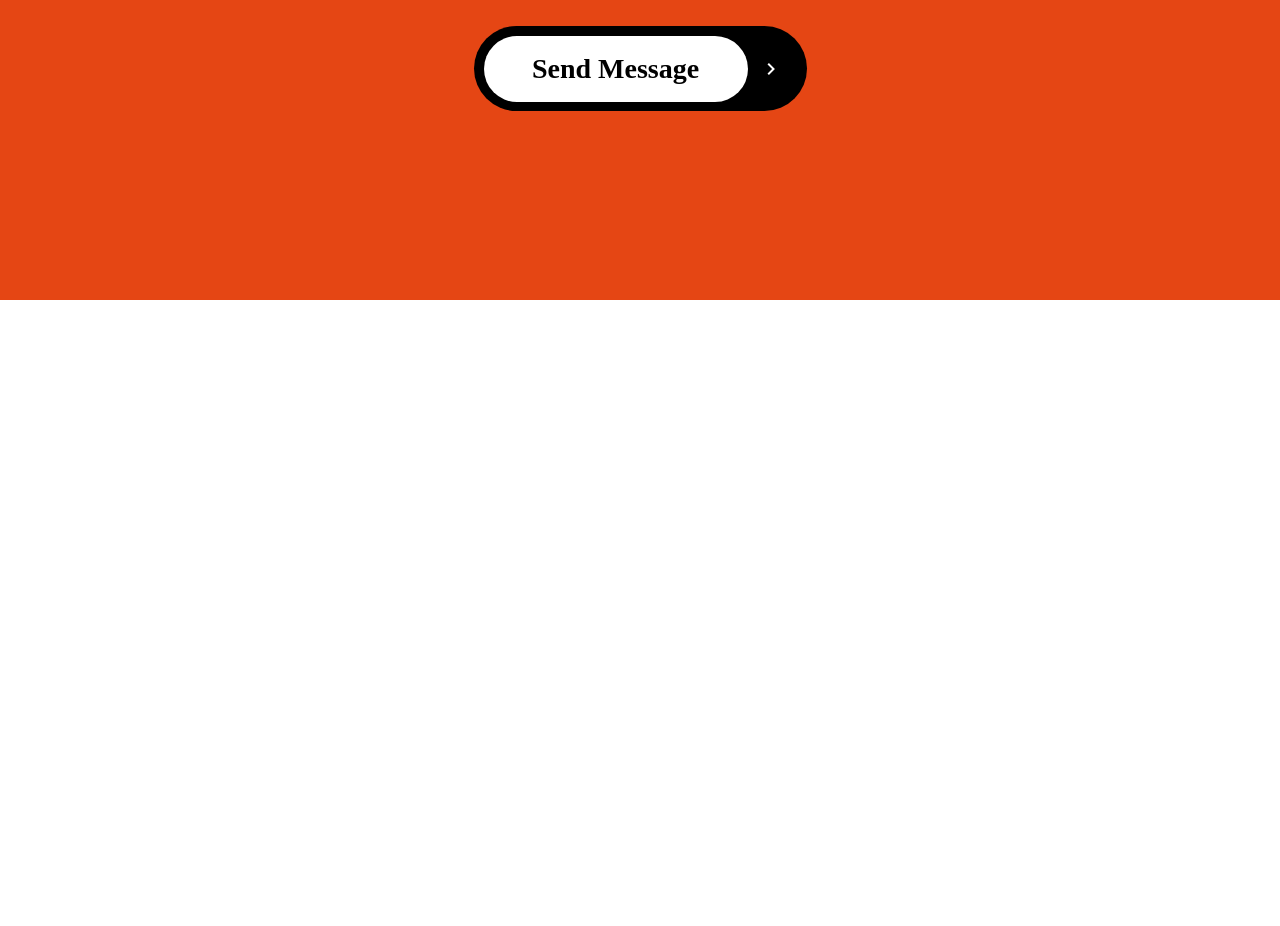
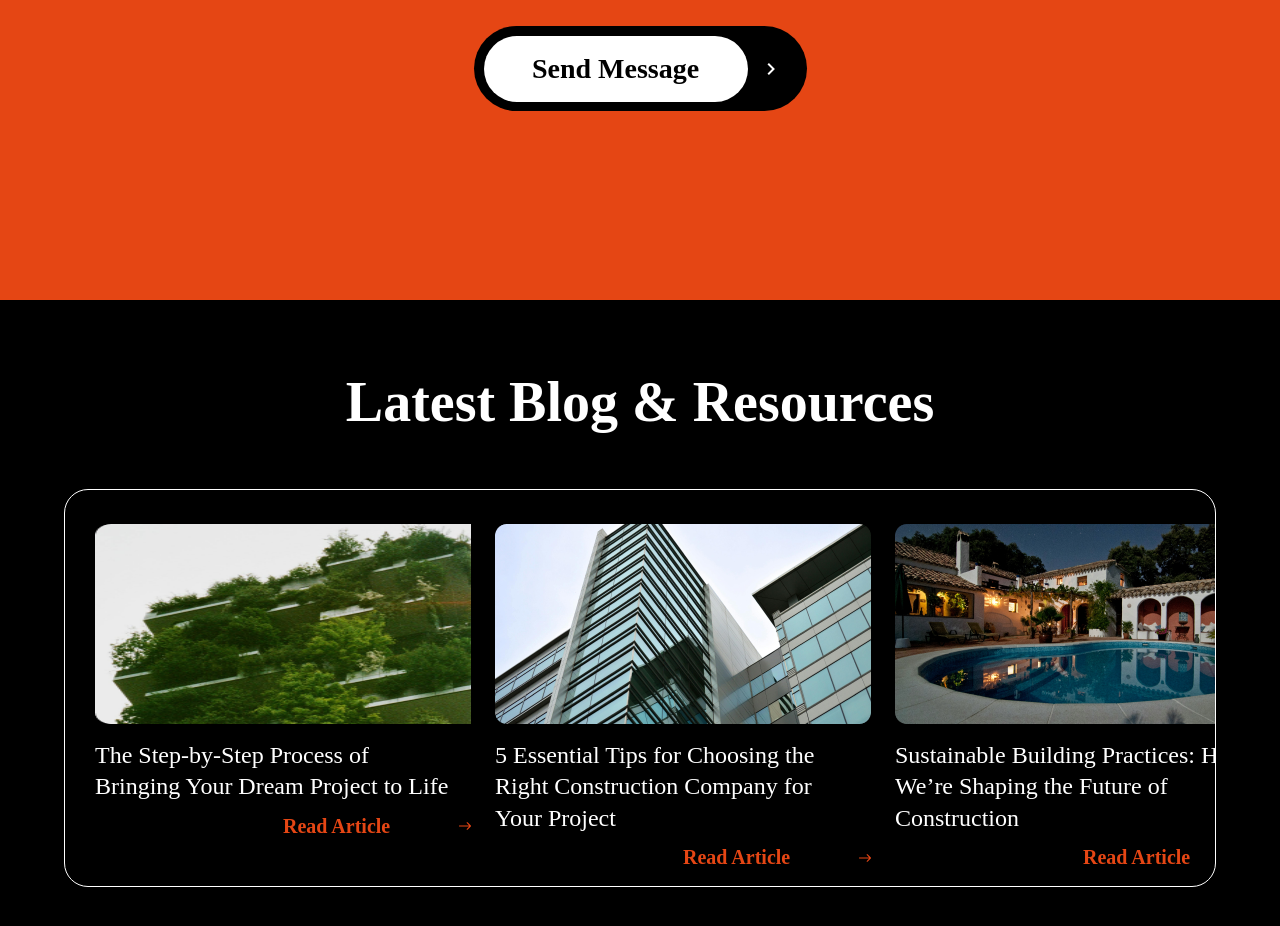
Before and after one commit to Agu-Gideon/Buildaz, a plain HTML site: page index.html in a window 1280 px wide. Shown: the part 5388-6314 px from the top of the page. Before the commit the page ends 5688 px from the top, so only its background shows below. Drawn offline with nearby package versions, Linux system fonts and the light colour scheme; a web font is replaced by a local one.

Commit message:
other sections

```diff
--- a/Home-page.css
+++ b/Home-page.css
@@ -626,3 +626,63 @@ input {
 .arrow-edit3 {
   font-size: 24px;
 }
+/* reach out section ends  */
+
+/* blog section starts  */
+.blog-section-container {
+  width: 100%;
+  height: 100vh;
+  display: flex;
+  justify-content: center;
+  padding-top: 80px;
+  background-color: var(--secondary-color);
+}
+.border-edit {
+  border: 1px solid var(--color);
+  height: 398px;
+}
+.blog-card-wrapper {
+  display: flex;
+  align-items: center;
+  justify-content: space-between;
+  gap: 24px;
+}
+.blog-card {
+  width: 376px;
+  height: 329px;
+  display: flex;
+  flex-direction: column;
+  gap: 16px;
+}
+.blog-card p {
+  width: 95%;
+  font-size: 24px;
+  font-weight: 400;
+  line-height: 31.72px;
+}
+.blog-card img {
+  width: 100%;
+  height: 200px;
+}
+.read-more {
+  align-self: flex-end;
+  justify-self: flex-end;
+  width: 50%;
+  height: 14px;
+  display: flex;
+  align-items: center;
+  justify-content: center;
+  /* gap: 5px; */
+}
+.read-more p {
+  font-size: 20px;
+  font-weight: 700;
+  line-height: 26.44px;
+  color: #e54614;
+}
+.read-more img {
+  width: 12px;
+  height: 12px;
+}
+
+/* blog section ends  */
--- a/index.html
+++ b/index.html
@@ -321,6 +321,7 @@
       </div>
     </section>
     <!-- what we do ends  -->
+    <!-- reach out setion starts  -->
     <section id="reach-out ">
       <div class="reach-out-container">
         <div class="wrapper">
@@ -354,5 +355,69 @@
         </div>
       </div>
     </section>
+    <!-- reach out section ends  -->
+    <section id="blog-section">
+      <div class="blog-section-container">
+        <div class="wrapper">
+          <h2 class="discription color-edit">Latest Blog & Resources</h2>
+          <div class="scroll-container border-edit">
+            <div class="blog-card-wrapper">
+              <div class="blog-card">
+                <img src="./Images/Article-2.png" alt="" />
+                <p class="color-edit">
+                  The Step-by-Step Process of Bringing Your Dream Project to
+                  Life
+                </p>
+                <div class="read-more">
+                  <p>Read Article</p>
+                  <img src="./Icons/Arrow-Right.svg" alt="" />
+                </div>
+              </div>
+              <div class="blog-card">
+                <img src="./Images/Article-1.png" alt="" />
+                <p class="color-edit">
+                  5 Essential Tips for Choosing the Right Construction Company
+                  for Your Project
+                </p>
+                <div class="read-more">
+                  <p>Read Article</p>
+                  <img src="./Icons/Arrow-Right.svg" alt="" />
+                </div>
+              </div>
+              <div class="blog-card">
+                <img src="./Images/Article.png" alt="" />
+                <p class="color-edit">
+                  Sustainable Building Practices: How We’re Shaping the Future
+                  of Construction
+                </p>
+                <div class="read-more">
+                  <p>Read Article</p>
+                  <img src="./Icons/Arrow-Right.svg" alt="" />
+                </div>
+              </div>
+              <div class="blog-card">
+                <img src="./Images/Article-2.png" alt="" />
+                <p class="color-edit">
+                  The Step-by-Step Process of Bringing Your Dream Project to
+                  Life
+                </p>
+                <div class="read-more">
+                  <p>Read Article</p>
+                  <img src="./Icons/Arrow-Right.svg" alt="" />
+                </div>
+              </div>
+            </div>
+          </div>
+        </div>
+      </div>
+    </section>
+    <!-- blog section ends  -->
+    <!-- news letter section section starts here  -->
+     <section id="news-Letter-Sectionn">
+      <div class="newsletter-container">
+
+      </div>
+
+     </section>
   </body>
 </html>
```
